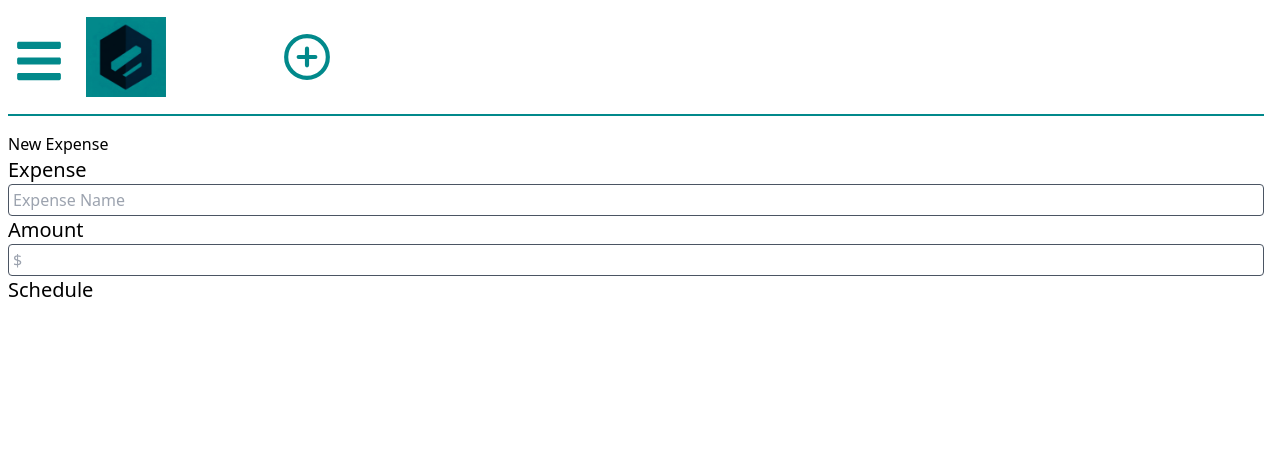
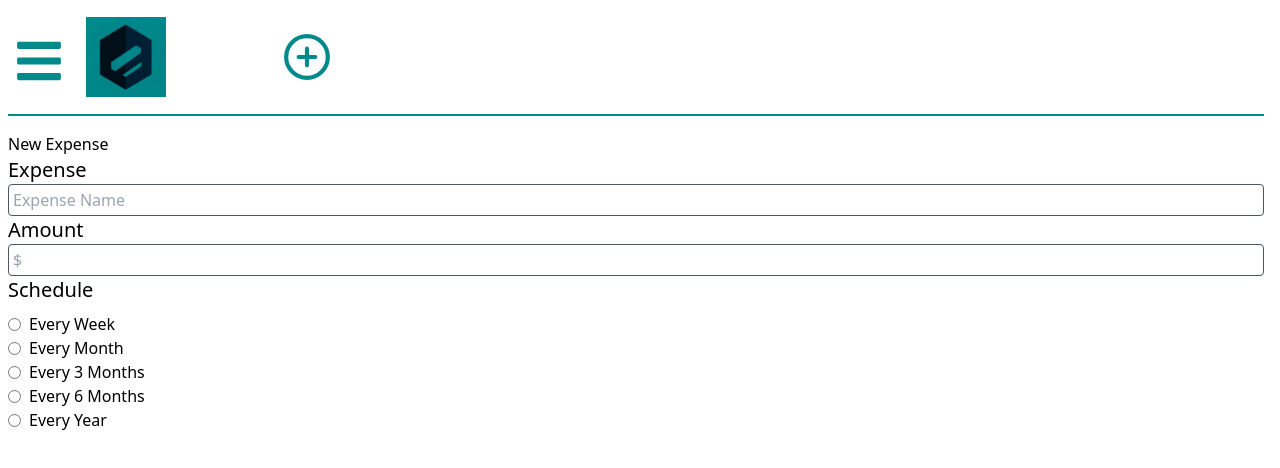
Before and after one commit to Garcia-Tony/budget-project, a React (Vite) app in the folder client/: page /new-expense in a window 1280 px wide. Shown: the top 468 px of the page. Built offline with nearby package versions, Linux system fonts and the light colour scheme.

Commit message:
Create the schedule option with multiple choices, Every Week, Every Month, Every 3 Months, Every 6 Months, Every Year

```diff
--- a/client/src/pages/NewExpense.tsx
+++ b/client/src/pages/NewExpense.tsx
@@ -113,6 +113,63 @@ export function NewExpense() {
 
       <label className="block">
         <span className=" text-xl text-black">Schedule</span>
+
+        <div className="pt-2">
+          <label className="flex items-center space-x-2">
+            <input
+              type="radio"
+              name="Schedule"
+              value="every-week"
+              className="form-radio text-[#01898B]"
+              required
+            />
+            <span>Every Week</span>
+          </label>
+
+          <label className="flex items-center space-x-2">
+            <input
+              type="radio"
+              name="Schedule"
+              value="every-week"
+              className="form-radio text-[#01898B]"
+              required
+            />
+            <span>Every Month</span>
+          </label>
+
+          <label className="flex items-center space-x-2">
+            <input
+              type="radio"
+              name="Schedule"
+              value="every-week"
+              className="form-radio text-[#01898B]"
+              required
+            />
+            <span>Every 3 Months</span>
+          </label>
+
+          <label className="flex items-center space-x-2">
+            <input
+              type="radio"
+              name="Schedule"
+              value="every-week"
+              className="form-radio text-[#01898B]"
+              required
+            />
+            <span>Every 6 Months</span>
+          </label>
+
+          <label className="flex items-center space-x-2">
+            <input
+              type="radio"
+              name="Schedule"
+              value="every-week"
+              className="form-radio text-[#01898B]"
+              required
+            />
+            <span>Every Year</span>
+          </label>
+        </div>
       </label>
 
       {isMenuOpen && (
```
